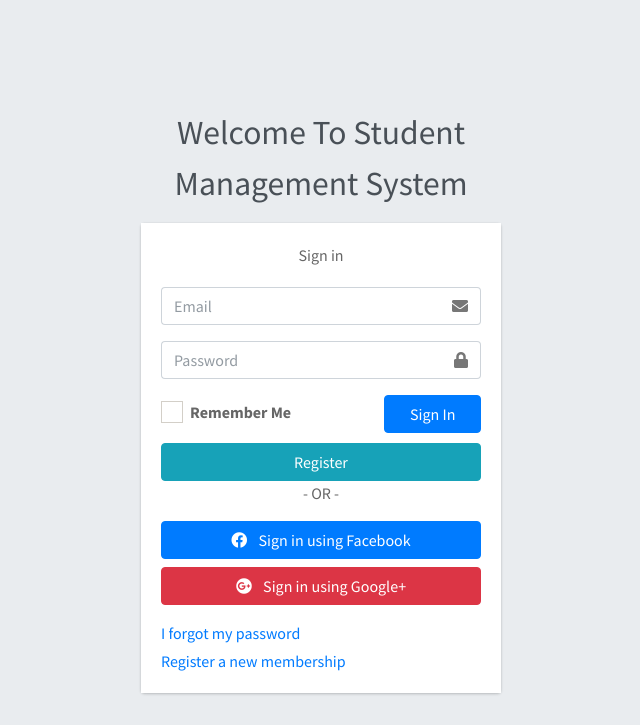
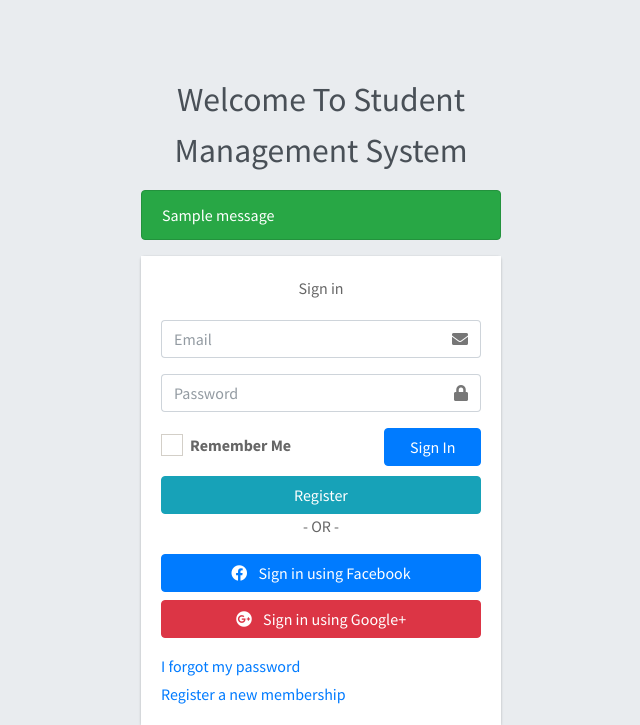
Before and after one commit to MdRiyadulHasan/Student-Management-System-In-Django, a Django app: template student/templates/student/login.html in a window 1280 px wide. Shown: the top 725 px of the page, without its empty margins (319-959 px from the left). Run offline with Django 3.2, Linux system fonts and the light colour scheme; the template is opened without the code that fills it, so the values that code supplies are empty; tables that the repository leaves empty hold one stand-in row (values such as "Sample post"); one stand-in notice (Sample message) is shown; some libraries are stand-ins or nearby versions.

Commit message:
Update login.html

```diff
--- a/student/templates/student/login.html
+++ b/student/templates/student/login.html
@@ -20,6 +20,16 @@
   <div class="login-logo">
     <a href="../../index2.html"><b>Welcome To </b> <b> Student Management System</b></a>
   </div>
+    {% if messages %}
+        {% for message in messages %}
+        <div class="alert alert-{{ message.tags }} alert-dismissible fade show" role="alert" id="message">
+        {{ message }}
+        <!-- <button type="button" class="close" data-dismiss="alert" aria-label="Close">
+            <span aria-hidden="true">&times;</span>
+        </button> -->
+        </div>
+        {% endfor %}
+    {% endif %}
   <!-- /.login-logo -->
   <div class="card">
     <div class="card-body login-card-body">
```
